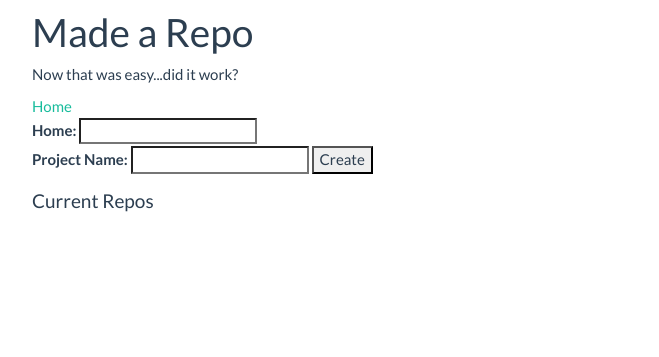
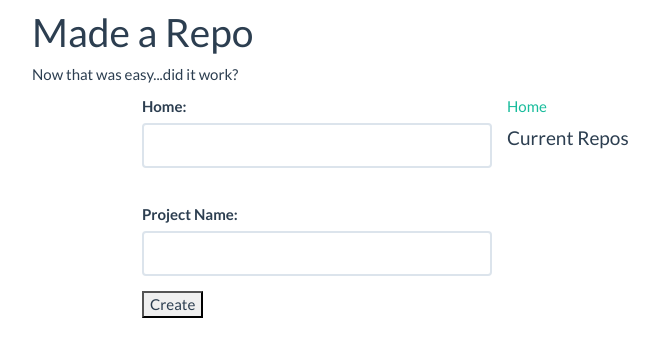
Before and after one commit to lancemayer/gitpyt, a Django app: template django/createrepository/templates/createrepository/index.html in a window 1280 px wide. Shown: the part 60-417 px from the top of the page, without its empty margins (38-697 px from the left). Run offline with Django 3.2, Linux system fonts and the light colour scheme; the template is opened without the code that fills it, so the values that code supplies are empty; some libraries are stand-ins or nearby versions.

Commit message:
Improved for appearance with bootstrap theme class. Updated urls list format.

```diff
--- a/django/createrepository/templates/createrepository/index.html
+++ b/django/createrepository/templates/createrepository/index.html
@@ -10,13 +10,21 @@
 			<h1>Made a Repo</h1>
 			<p>Now that was easy...did it work?</p>
 			<a href="/">Home</a>
-			<form class="form-horizontal" action="/createrepository/new/" method="post">{% csrf_token %}
-				<label for="home">Home: </label>
-				<input id="home" type="text" name="home"><br>
-				<label for="projectName">Project Name: </label>
-				<input id="projectName" type="text" name="projectName">
-				<input type="submit" value="Create">
-			</form>
+			<div class="col-lg-4 col-lg-offset-1">
+				<form class="bs-component" action="/createrepository/new/" method="post">{% csrf_token %}
+					<div class="form-group">
+						<label class="control-label" for="home">Home: </label>
+						<input class="form-control" id="home" type="text" name="home"><br>
+					</div>
+					<div class="form-group">
+						<label class="control-label" for="projectName">Project Name: </label>
+						<input class="form-control" id="projectName" type="text" name="projectName">
+					</div>
+					<div class="form-group">
+						<input type="submit" value="Create">
+					</div>
+				</form>
+			</div>
 			<h4>Current Repos</h4>
 			{% for item in dirContents %}
 				<p>{{ item }}</p>
--- a/django/gitpyt/urls.py
+++ b/django/gitpyt/urls.py
@@ -1,9 +1,9 @@
-from django.conf.urls import patterns, include, url
+from django.conf.urls import include, url
 from django.contrib import admin
 
-urlpatterns = patterns('',
+urlpatterns = [
     url(r'^$', 'gitpyt.views.index', name='index'),
     url(r'^mkdir/$', 'gitpyt.views.mkdir', name='mkdir'),
     url(r'^createrepository/', include('createrepository.urls', namespace="createrepository")),
     url(r'^admin/', include(admin.site.urls)),
-)
+]
```
